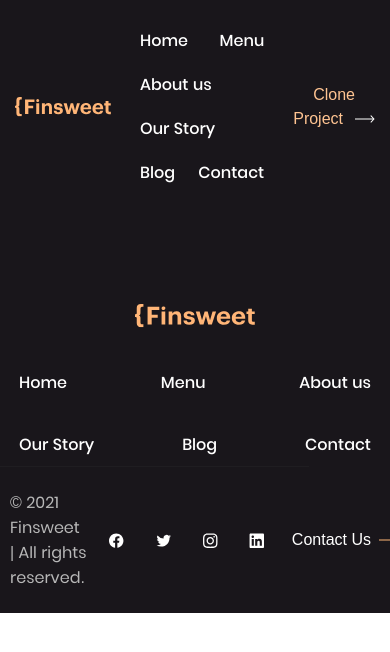
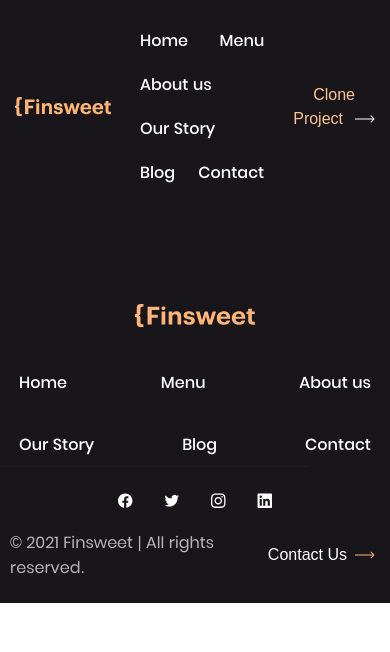
Before and after one commit to gr-sv/Finsweet, a React (Create React App) app: page / in a window 390 px wide. Shown: the top 652 px of the page. Built offline with nearby package versions, Linux system fonts and the light colour scheme.

Commit message:
Add media 1024px for footer

```diff
--- a/src/components/widgets/footer/footer.module.scss
+++ b/src/components/widgets/footer/footer.module.scss
@@ -100,3 +100,28 @@
 .contactUs {
 	justify-self: end;
 }
+
+@media only screen and (max-width: 1024px) {
+	.wrapper_bottom {
+		grid-template-columns: repeat(2, auto);
+		grid-template-rows: repeat(2, auto)
+	}
+
+	.copyright {
+		grid-column: 1 / 2;
+		grid-row: 2 / -1;
+	}
+
+	.social {
+		grid-column: 1 / -1;
+	}
+
+	.contactUs {
+		grid-column: 2 / -1;
+		grid-row: 2 / -1;
+	}
+}
+
+@media only screen and (max-width: 600px) {
+
+}
```
